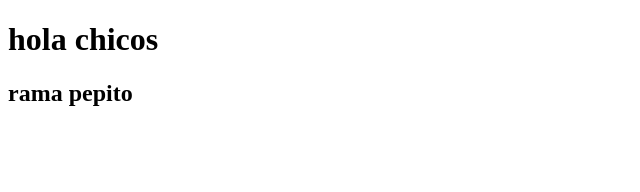
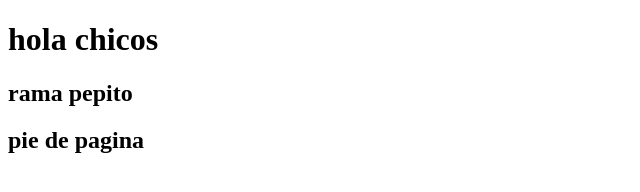
Before and after one commit to cardenasmaximiliano/comision-110, a plain HTML site: page index.html in a window 1280 px wide. Shown: the whole page, without its empty margins (0-640 px from the left). Drawn offline with Linux system fonts and the light colour scheme.

Commit message:
creacion de footer

```diff
--- a/index.html
+++ b/index.html
@@ -17,5 +17,8 @@
             </div>
         </section>
     </main>
+    <footer>
+        <h2>pie de pagina</h2>
+    </footer>
 </body>
 </html>
```
